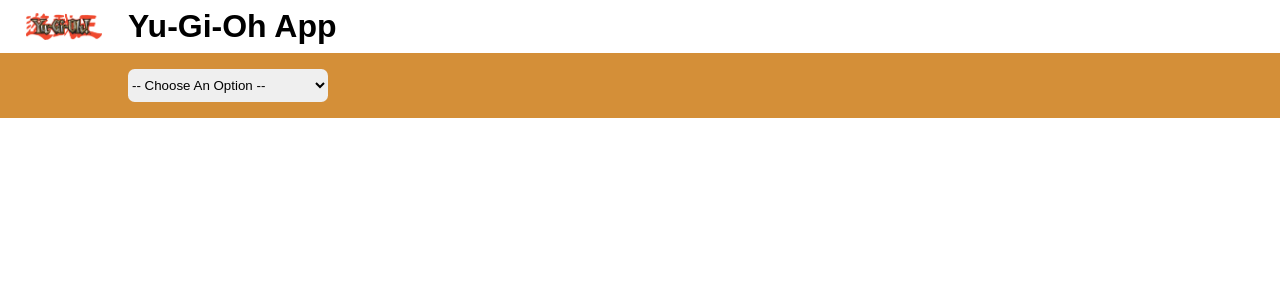
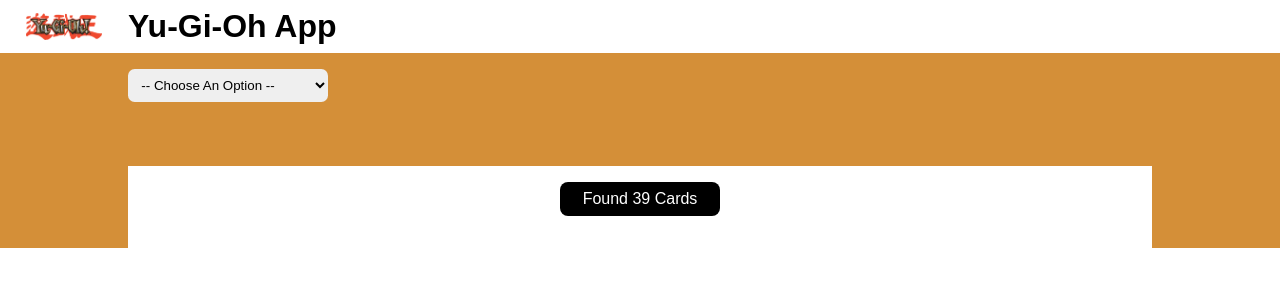
Before and after one commit to Alice-Rossi-03/vite-yu-gi-oh, a Vue app: page / in a window 1280 px wide. Shown: the top 300 px of the page. Built offline with nearby package versions, Linux system fonts and the light colour scheme.

Commit message:
feat (AppCardsList) /add-card

```diff
--- a/src/App.vue
+++ b/src/App.vue
@@ -1,7 +1,33 @@
-<script setup>
+<script>
   import AppHeader from './components/AppHeader.vue'
   import AppMain from './components/AppMain.vue'
+  import axios from 'axios';
+  import { store } from './store.js';
 
+  export default{
+    components:{
+      AppHeader,
+      AppMain
+    },
+    data(){
+      return{
+        store
+      }
+    },
+    methods(){
+        getCardList();{
+            axios
+              .get(store.apiUrl)
+              .then( result => {
+                  console.log(result.data)
+                  store.cardList = result.data.response
+              })
+        }
+    },
+    mounted(){
+        this.cardList
+    }
+  }
 </script>
 
 <template>
--- /dev/null
+++ b/src/components/AppCard.vue
@@ -0,0 +1,48 @@
+<script>
+
+export default{
+    name: 'AppCard',
+    props:{
+        propsName: String,
+        propsImg: String,
+        propsSpecies: String
+    }
+}
+</script>
+
+<template>
+    <div class="card">
+        <figure>
+            <img :src="propsImg" :alt="propsName">
+        </figure>
+        <h3>{{propsName}}</h3>
+        <div class="species">{{propsSpecies}}</div>
+
+
+    </div>
+</template>
+
+<style scoped lang="scss">
+
+@use '../styles/partials/variables' as *;
+
+.card{
+    display: flex;
+    flex-direction: column;
+    gap: 0.3em;
+    width: calc((100% / 5) - 1em);
+    text-align: center;
+    background-color: $orange;
+    padding: 0.5em;
+
+    h3{
+        color: $white;
+    }
+    .species{
+        font-size: 0.7em;
+    }
+
+}
+
+
+</style>
--- a/src/components/AppCardsList.vue
+++ b/src/components/AppCardsList.vue
@@ -1,13 +1,56 @@
 <script>
+import AppCard from './AppCard.vue';
+import { store } from '../store.js';
 
 export default{
-    name: 'AppCardsList'
+    name: 'AppCardsList',
+    components:{
+        AppCard
+    },
+    data(){
+        return{
+            store
+        }
+    },
+
 }
 </script>
 
 <template>
 
+
+    <div class="container">
+
+        <div class="found-cards">Found 39 Cards</div>
+
+        <AppCard v-for="(element, index) in cardList" :key="index" :propsImg="element.data.ygoprodeck_url" :propsName="element.data.name" :propsSpecies="element.data.archetype"/>
+    </div>
 </template>
 
 <style scoped lang="scss">
+@use '../styles/partials/variables.scss' as *;
+
+    .container{
+        background-color: $white;
+        width: 80%;
+        margin: 0 auto;
+        display: flex;
+        padding: 1em;
+        flex-wrap: wrap;
+        align-items: center;
+        justify-content: center;
+        gap: 1em;
+
+        .found-cards{
+            background-color: $black;
+            color: $white;
+            width: 10em;
+            text-align: center;
+            padding: 0.5em;
+            border-radius: 0.5em;
+            margin-bottom: 1em;
+
+        }
+    }
+
 </style>
--- a/src/components/AppMain.vue
+++ b/src/components/AppMain.vue
@@ -15,7 +15,10 @@
 <template>
     <main>
         <AppSelect/>
+
+
         <AppCardsList/>
+
     </main>
 </template>
 
--- a/src/components/AppSelect.vue
+++ b/src/components/AppSelect.vue
@@ -10,10 +10,10 @@
             <div class="select">
                 <select name="species" id="species-select">
                     <option value="">-- Choose An Option --</option>
-                    <option value="dog">Alien</option>
-                    <option value="cat">Human</option>
-                    <option value="hamster">Dragon</option>
-                    <option value="parrot">Coder</option>
+                    <option value="alien">Alien</option>
+                    <option value="human">Human</option>
+                    <option value="dragon">Dragon</option>
+                    <option value="coder">Coder</option>
                 </select>
             </div>
         </div>
@@ -34,6 +34,11 @@
                 min-width: 15em;
                 border: 0;
                 border-radius: 0.5em;
+                padding-inline: 0.7em;
+
+                &:hover{
+                    opacity: 80%;
+                }
             }
         }
     }
--- a/src/store.js
+++ b/src/store.js
@@ -3,5 +3,6 @@
 export const store = reactive ({
     saerchText: '',
     loading: true,
-
+    cardList: [],
+    apiUrl: "https://db.ygoprodeck.com/api/v7/cardinfo.php?num=20&offset=0"
 })
--- a/src/styles/partials/_variables.scss
+++ b/src/styles/partials/_variables.scss
@@ -1,2 +1,3 @@
 $orange: #d48f38;
 $white: #ffffff;
+$black: #000000;
```
